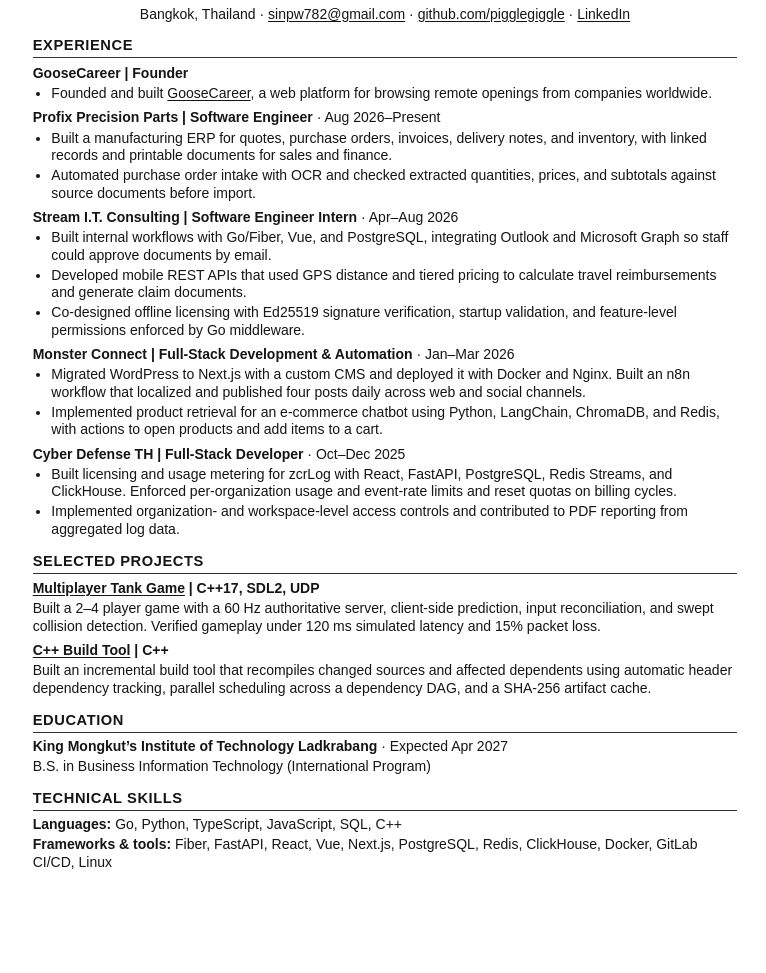
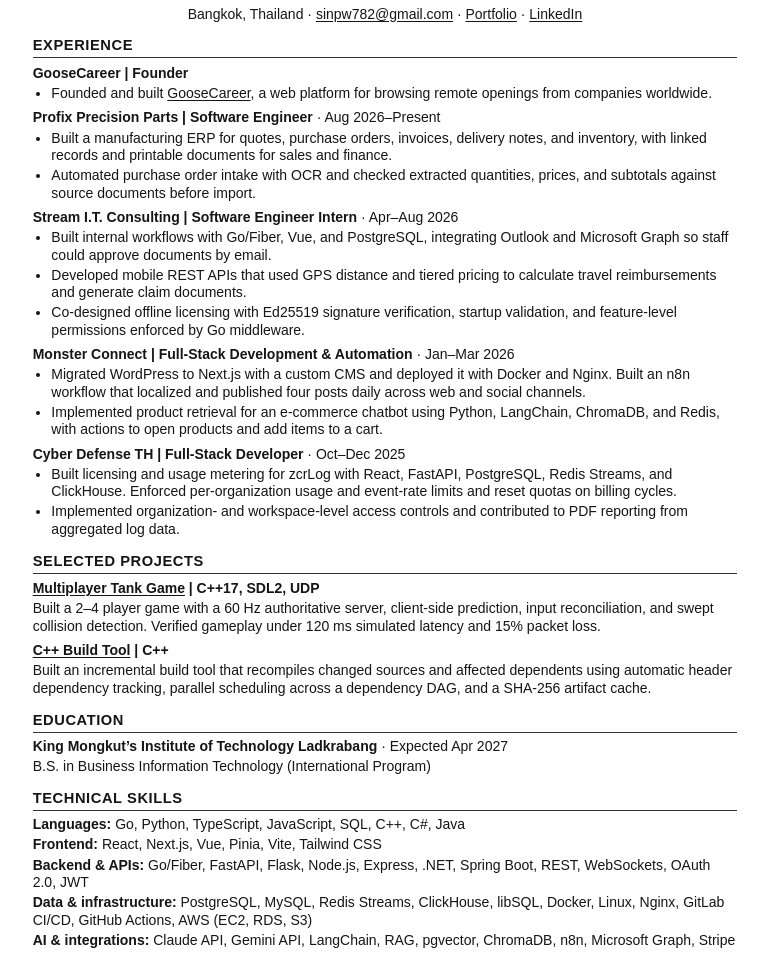
Before and after one commit to pigglegiggle/patcharaphon, a plain HTML site: page dist/cv.html in a window 1280 px wide. Shown: the part 62-1035 px from the top of the page, without its empty margins (255-1021 px from the left). Before the commit the page ends 957 px from the top, so only its background shows below. Drawn offline with Linux system fonts and the light colour scheme.

Commit message:
Update resume portfolio link and technical skills

```diff
--- a/dist/cv.html
+++ b/dist/cv.html
@@ -17,14 +17,18 @@ ul { margin: 2pt 0 4pt; padding-left: 14pt; }
 li + li { margin-top: 2pt; }
 article { break-inside: avoid; }
 .date { font-weight: normal; }
-@media print { body { margin: 0; } }
+@media print {
+  body { margin: 0; font-size: 10.25pt; line-height: 1.19; }
+  h2 { margin-top: 8pt; }
+  li + li { margin-top: 1pt; }
+}
 @media screen and (max-width: 780px) { body { margin: 1rem; } }
 </style>
 </head>
 <body>
 <header>
 <h1>Patcharaphon Thepwijit</h1>
-<p>Bangkok, Thailand · <a href="mailto:sinpw782@gmail.com">sinpw782@gmail.com</a> · <a href="https://github.com/pigglegiggle">github.com/pigglegiggle</a> · <a href="https://www.linkedin.com/in/patcharaphon-thepwijit/">LinkedIn</a></p>
+<p>Bangkok, Thailand · <a href="mailto:sinpw782@gmail.com">sinpw782@gmail.com</a> · <a href="https://pigglegiggle.github.io/patcharaphon/">Portfolio</a> · <a href="https://www.linkedin.com/in/patcharaphon-thepwijit/">LinkedIn</a></p>
 </header>
 <main>
 <section>
@@ -81,8 +85,11 @@ article { break-inside: avoid; }
 </section>
 <section>
 <h2>Technical Skills</h2>
-<p><strong>Languages:</strong> Go, Python, TypeScript, JavaScript, SQL, C++</p>
-<p><strong>Frameworks &amp; tools:</strong> Fiber, FastAPI, React, Vue, Next.js, PostgreSQL, Redis, ClickHouse, Docker, GitLab CI/CD, Linux</p>
+<p><strong>Languages:</strong> Go, Python, TypeScript, JavaScript, SQL, C++, C#, Java</p>
+<p><strong>Frontend:</strong> React, Next.js, Vue, Pinia, Vite, Tailwind CSS</p>
+<p><strong>Backend &amp; APIs:</strong> Go/Fiber, FastAPI, Flask, Node.js, Express, .NET, Spring Boot, REST, WebSockets, OAuth 2.0, JWT</p>
+<p><strong>Data &amp; infrastructure:</strong> PostgreSQL, MySQL, Redis Streams, ClickHouse, libSQL, Docker, Linux, Nginx, GitLab CI/CD, GitHub Actions, AWS (EC2, RDS, S3)</p>
+<p><strong>AI &amp; integrations:</strong> Claude API, Gemini API, LangChain, RAG, pgvector, ChromaDB, n8n, Microsoft Graph, Stripe</p>
 </section>
 </main>
 </body>
```
Also changed, not shown: 1 other file.
